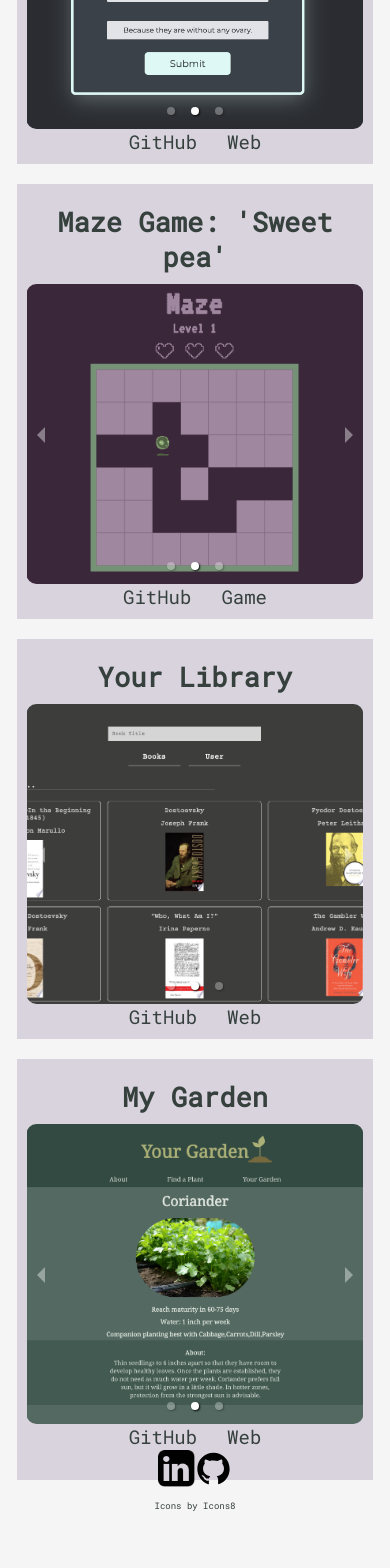
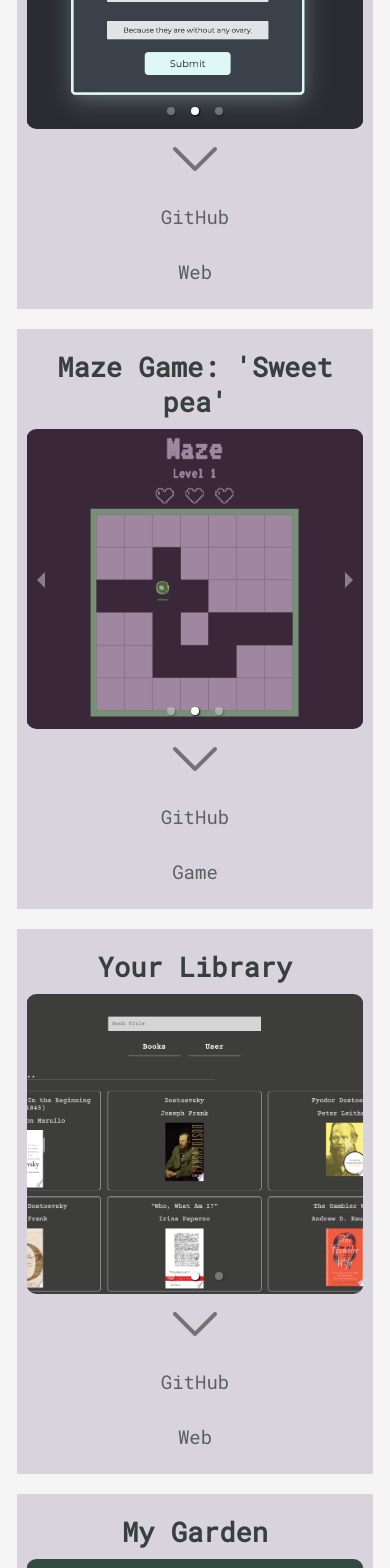
Before and after one commit to yuniapak/IuniiaPakhomova, a React (Create React App) app: page /portfolio in a window 390 px wide. Shown: the part 280-1848 px from the top of the page. Before the commit the page ends 1791 px from the top, so only its background shows below. Built offline with nearby package versions, Linux system fonts and the light colour scheme; grey boxes are pictures that could not be loaded; the HTML template or start-up script is replaced by a standard one.

Commit message:
css for mobile ready to deploy

```diff
--- a/package.json
+++ b/package.json
@@ -16,6 +16,8 @@
     "react-router-dom": "^6.3.0",
     "react-scripts": "5.0.1",
     "react-textarea-autosize": "^8.3.4",
+    "semantic-ui-css": "^2.4.1",
+    "semantic-ui-react": "^2.1.3",
     "web-vitals": "^2.1.4"
   },
   "scripts": {
--- a/src/App.css
+++ b/src/App.css
@@ -232,10 +232,28 @@ top:250px;
 .footer img:hover{
   filter: contrast(100%)
 }
+.link-card img{
+  max-width: 15%;
+  filter: contrast(20%);
+}
+.link-card{
+  display: flex;
+  flex-flow: column;
+  align-items: center;
+}
+.link-card img:hover{
+  filter: contrast(100%);
+}
 @media only screen and (max-width: 600px){
-
+  .body{
+    height: 100%;
+  }
+  .mainClass{
+    padding-bottom: 50px;
+    margin-bottom: 200px;
+  }
   .mainClass a{
-    position:relative;
+    position:static;
     display: flex;
     flex-flow: column;
     margin: auto;
@@ -336,10 +354,24 @@ top:250px;
 .footer {
   height: 50px;
   margin-top: -50px;
+  display:inline
 }
 .footer img{
   margin-top:20px;
   width:10%;
   filter: contrast(100%)
 }
+.about-lang-0 img{
+  padding:6px;
+  margin:auto;
 }
+.link-card{
+  display: flex;
+  flex-flow: column;
+  filter: contrast(50%);
+  align-items: center;
+}
+.link-card img{
+  max-width: 20%;
+}
+}
--- a/src/App.js
+++ b/src/App.js
@@ -10,7 +10,7 @@ const App = () => {
     <div>
       <main>
         <Routes>
-          {<Route index element={<Main />} />}
+          <Route index element={<Main />} />
           <Route path="/about" element={<About />} />
           <Route path="/contact" element={<Contact />} />
           <Route path="/portfolio" element={<Portfolio />} />
--- a/src/pages/Portfolio.js
+++ b/src/pages/Portfolio.js
@@ -14,6 +14,7 @@ import Library1 from '../assets/Library2.png'
 import Library3 from '../assets/Library3.png'
 import 'react-responsive-carousel/lib/styles/carousel.min.css'
 import { Carousel } from 'react-responsive-carousel'
+import Arrow from '../assets/icons/Arrow.png'
 
 const Portfolio = () => {
   const [showP, setShowP] = useState(false)
@@ -31,7 +32,7 @@ const Portfolio = () => {
       </div>
       <div className="projects">
         <div className="project-card">
-          <div className="about-lang-0" onClick={showInfo}>
+          <div>
             <h2>QuizCards</h2>
             <Carousel
               showThumbs={false}
@@ -44,7 +45,13 @@ const Portfolio = () => {
               <img src={Quiz2} className="sliderimg" alt="carouselPic" />
               <img src={Quiz3} className="sliderimg" alt="carouselPic" />
             </Carousel>
-            <div className="about-lang-0">
+            <div className="link-card">
+              <img
+                src={Arrow}
+                alt="arrow"
+                className="about-lang-0"
+                onClick={showInfo}
+              />
               {showP && card === 'about-lang-0' ? (
                 <p>
                   Built using PERN. Flash card study app, with easy
@@ -61,9 +68,9 @@ const Portfolio = () => {
         </div>
 
         <div className="project-card">
-          <div className="project-card-3" onClick={showInfo}>
+          <div className="project-card-3">
             <h2>Maze Game: 'Sweet pea'</h2>
-            <div className="about-lang-2">
+            <div>
               <Carousel
                 showThumbs={false}
                 showStatus={false}
@@ -76,7 +83,13 @@ const Portfolio = () => {
                 <img src={Game3} className="sliderimg" alt="carouselPic" />
               </Carousel>
             </div>
-            <div className="about-lang-2">
+            <div className="link-card">
+              <img
+                src={Arrow}
+                alt="arrow"
+                className="about-lang-2"
+                onClick={showInfo}
+              />
               {showP && card === 'about-lang-2' ? (
                 <p>
                   Built with vanilla JavaScript, HTML and CSS. Game with
@@ -93,9 +106,9 @@ const Portfolio = () => {
         </div>
 
         <div className="project-card">
-          <div className="project-card-4" onClick={showInfo}>
+          <div className="project-card-4">
             <h2>Your Library</h2>
-            <div className="about-lang-3">
+            <div>
               <Carousel
                 showThumbs={false}
                 showStatus={false}
@@ -108,7 +121,13 @@ const Portfolio = () => {
                 <img src={Library3} className="sliderimg" alt="carouselPic" />
               </Carousel>
             </div>
-            <div className="about-lang-3">
+            <div className="link-card">
+              <img
+                src={Arrow}
+                alt="arrow"
+                className="about-lang-3"
+                onClick={showInfo}
+              />
               {showP && card === 'about-lang-3' ? (
                 <p>
                   Built using PERN. Library social media app, where you can find
@@ -129,7 +148,7 @@ const Portfolio = () => {
           </div>
         </div>
         <div className="project-card">
-          <div className="about-lang-1" onClick={showInfo}>
+          <div className="about-lang-1">
             <h2>My Garden</h2>
             <Carousel
               showThumbs={false}
@@ -142,7 +161,13 @@ const Portfolio = () => {
               <img src={Garden2} className="sliderimg" alt="quiz2" />
               <img src={Garden3} className="sliderimg" alt="quiz2" />
             </Carousel>
-            <div className="about-lang-1">
+            <div className="link-card">
+              <img
+                src={Arrow}
+                alt="arrow"
+                className="about-lang-1"
+                onClick={showInfo}
+              />
               {showP && card === 'about-lang-1' ? (
                 <p>
                   {' '}
```
Also changed, not shown: src/assets/icons/Arrow.png (added).
